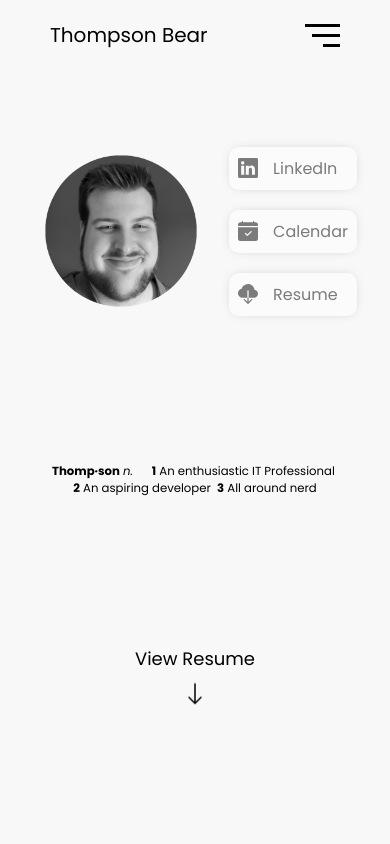
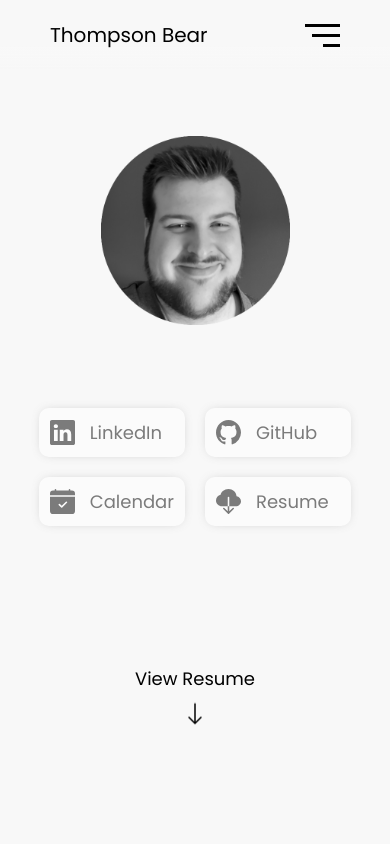
Before and after one commit to thompsonbear/thompsonbear.com, a plain HTML site: page index.html in a window 390 px wide. Shown: the top 844 px of the page. Drawn offline with Linux system fonts and the light colour scheme.

Commit message:
Added link to Github

```diff
--- a/css/footer.css
+++ b/css/footer.css
@@ -1,6 +1,6 @@
 footer{
     background: var(--color-black);
-    width: 100vw;
+    width: 100%;
     min-height: 150px;
     display: flex;
     justify-content: center;
--- a/css/home.css
+++ b/css/home.css
@@ -14,8 +14,7 @@
 
 .headshot-image{
     margin: 20px;
-    width: 250px;
-    border-radius: 8px;
+    width: 280px;
     filter: grayscale(100%);
     transition: filter 0.5s;
 }
@@ -84,20 +83,23 @@
 }
 
 @media only screen and (max-width: 700px){
-    .headshot-image{
-        width: 40vw;
+    #headshot-link-container{
+        flex-direction: column;
     }
 
-    .home-link{
-        font-size: 16px;
-        padding: 8px;
+    #home-links{
+        display: grid;
+        grid-template-columns: 1fr 1fr;
+        grid-template-rows: 1fr 1fr;
     }
 
-    .home-link svg{
-        width: 20px;
+    .headshot-image{
+        width: 50vw;
+        padding-bottom: 50px;
     }
 
+
     #definition-text-box{
-        font-size: 3vw;
+        display: none;
     }
 }
--- a/index.html
+++ b/index.html
@@ -40,6 +40,12 @@
                             <path d="M0 1.146C0 .513.526 0 1.175 0h13.65C15.474 0 16 .513 16 1.146v13.708c0 .633-.526 1.146-1.175 1.146H1.175C.526 16 0 15.487 0 14.854V1.146zm4.943 12.248V6.169H2.542v7.225h2.401zm-1.2-8.212c.837 0 1.358-.554 1.358-1.248-.015-.709-.52-1.248-1.342-1.248-.822 0-1.359.54-1.359 1.248 0 .694.521 1.248 1.327 1.248h.016zm4.908 8.212V9.359c0-.216.016-.432.08-.586.173-.431.568-.878 1.232-.878.869 0 1.216.662 1.216 1.634v3.865h2.401V9.25c0-2.22-1.184-3.252-2.764-3.252-1.274 0-1.845.7-2.165 1.193v.025h-.016a5.54 5.54 0 0 1 .016-.025V6.169h-2.4c.03.678 0 7.225 0 7.225h2.4z"/>
                         </svg>
                         LinkedIn
+                    </a>
+                    <a class="home-link" target="_blank" href="https://github.com/thompsonbear">
+                        <svg xmlns="http://www.w3.org/2000/svg" viewBox="0 0 16 16">
+                            <path d="M8 0C3.58 0 0 3.58 0 8c0 3.54 2.29 6.53 5.47 7.59.4.07.55-.17.55-.38 0-.19-.01-.82-.01-1.49-2.01.37-2.53-.49-2.69-.94-.09-.23-.48-.94-.82-1.13-.28-.15-.68-.52-.01-.53.63-.01 1.08.58 1.23.82.72 1.21 1.87.87 2.33.66.07-.52.28-.87.51-1.07-1.78-.2-3.64-.89-3.64-3.95 0-.87.31-1.59.82-2.15-.08-.2-.36-1.02.08-2.12 0 0 .67-.21 2.2.82.64-.18 1.32-.27 2-.27.68 0 1.36.09 2 .27 1.53-1.04 2.2-.82 2.2-.82.44 1.1.16 1.92.08 2.12.51.56.82 1.27.82 2.15 0 3.07-1.87 3.75-3.65 3.95.29.25.54.73.54 1.48 0 1.07-.01 1.93-.01 2.2 0 .21.15.46.55.38A8.012 8.012 0 0 0 16 8c0-4.42-3.58-8-8-8z"/>
+                        </svg>
+                        GitHub
                     </a>
                     <a class="home-link" target="_blank" href="https://outlook.office365.com/owa/calendar/c22ce4637d0748108177293c0eaffec0@thompsonbear.com/11e1b900949145b2b039e86674bd870d7712478906634941916/calendar.html">
                         <svg xmlns="http://www.w3.org/2000/svg"viewBox="0 0 16 16">
@@ -279,6 +285,12 @@
                 </svg>
                 LinkedIn
             </a>
+            <a class="foot-link" target="_blank" href="https://github.com/thompsonbear">
+                <svg xmlns="http://www.w3.org/2000/svg" viewBox="0 0 16 16">
+                    <path d="M8 0C3.58 0 0 3.58 0 8c0 3.54 2.29 6.53 5.47 7.59.4.07.55-.17.55-.38 0-.19-.01-.82-.01-1.49-2.01.37-2.53-.49-2.69-.94-.09-.23-.48-.94-.82-1.13-.28-.15-.68-.52-.01-.53.63-.01 1.08.58 1.23.82.72 1.21 1.87.87 2.33.66.07-.52.28-.87.51-1.07-1.78-.2-3.64-.89-3.64-3.95 0-.87.31-1.59.82-2.15-.08-.2-.36-1.02.08-2.12 0 0 .67-.21 2.2.82.64-.18 1.32-.27 2-.27.68 0 1.36.09 2 .27 1.53-1.04 2.2-.82 2.2-.82.44 1.1.16 1.92.08 2.12.51.56.82 1.27.82 2.15 0 3.07-1.87 3.75-3.65 3.95.29.25.54.73.54 1.48 0 1.07-.01 1.93-.01 2.2 0 .21.15.46.55.38A8.012 8.012 0 0 0 16 8c0-4.42-3.58-8-8-8z"/>
+                </svg>
+                GitHub
+            </a>
             <a class="foot-link" target="_blank" href="https://outlook.office365.com/owa/calendar/c22ce4637d0748108177293c0eaffec0@thompsonbear.com/11e1b900949145b2b039e86674bd870d7712478906634941916/calendar.html">
                 <svg xmlns="http://www.w3.org/2000/svg"viewBox="0 0 16 16">
                     <path d="M4 .5a.5.5 0 0 0-1 0V1H2a2 2 0 0 0-2 2v1h16V3a2 2 0 0 0-2-2h-1V.5a.5.5 0 0 0-1 0V1H4V.5zM16 14V5H0v9a2 2 0 0 0 2 2h12a2 2 0 0 0 2-2zm-5.146-5.146-3 3a.5.5 0 0 1-.708 0l-1.5-1.5a.5.5 0 0 1 .708-.708L7.5 10.793l2.646-2.647a.5.5 0 0 1 .708.708z"/>
```
